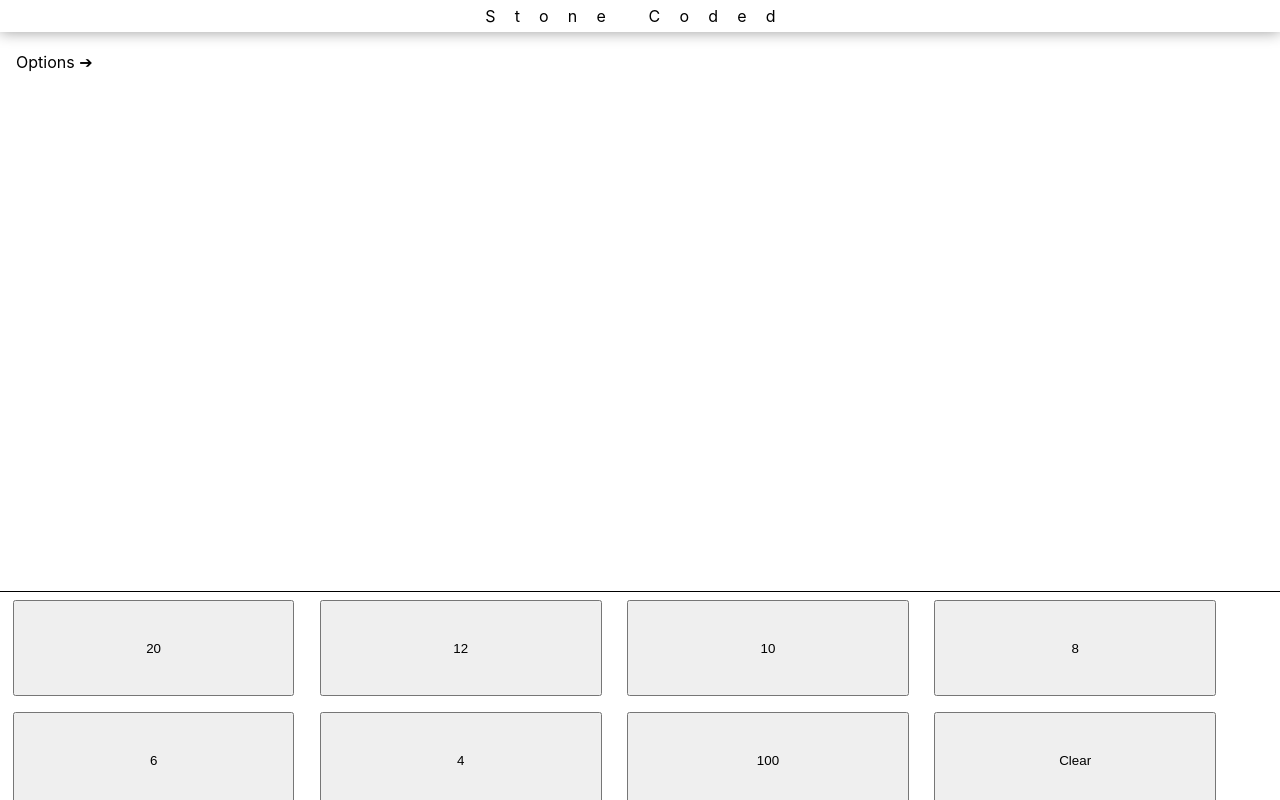
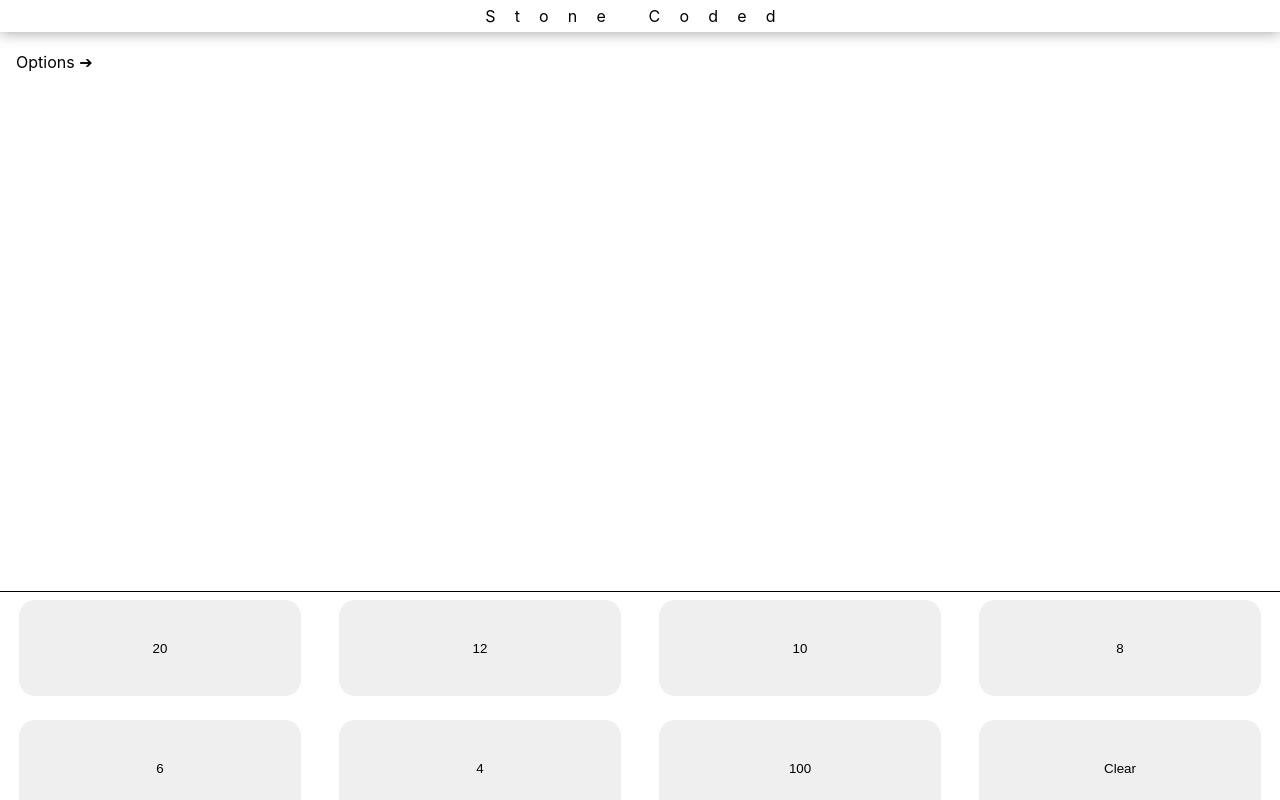
Before and after one commit to stevenrstone/stonecodests, a React app: page /pnp/dice in a window 1280 px wide. Built offline with nearby package versions, Linux system fonts and the light colour scheme; the HTML template or start-up script is replaced by a standard one.

Commit message:
Bit of styling cleanup in dice

```diff
--- a/src/components/dice/dice.css
+++ b/src/components/dice/dice.css
@@ -33,6 +33,13 @@
 .sc-dice__options-callout:hover,
 .sc-dice__options-callout:active {
   text-decoration: underline;
+}
+
+.sc-dice__options-button {
+  margin-left: 0.75rem;
+  margin-top: 1rem;
+  padding: 0.5rem;
+  width: 50%;
 }
 
 .sc-dice__history {
@@ -105,14 +112,14 @@
 }
 
 .sc-dice__buttons {
-  /* align-items: flex-start; */
+  align-items: flex-start;
   border-top: 1px solid black;
   bottom: 0;
-  /* display: flex; */
-  /* flex-direction: row; */
-  /* flex-wrap: wrap; */
+  display: flex;
+  flex-direction: row;
+  flex-wrap: wrap;
   height: 30%;
-  /* justify-content: space-around; */
+  justify-content: space-around;
   position: absolute;
   text-align: center;
   width: 100%;
@@ -121,6 +128,8 @@
 
 .sc-dice-button {
   /* flex-basis: 21%; */
+  border-radius: 1rem;
+  border: none;
   display: block;
   float: left;
   height: 40%;
--- a/src/routes/pnp/dice.tsx
+++ b/src/routes/pnp/dice.tsx
@@ -300,7 +300,7 @@ const Dice = () => {
             </span>
             {renderOptions()}
             <button
-              className="sc-dice-button"
+              className="sc-dice__options-button"
               type="button"
               onClick={() => {
                 dispatch({
```
